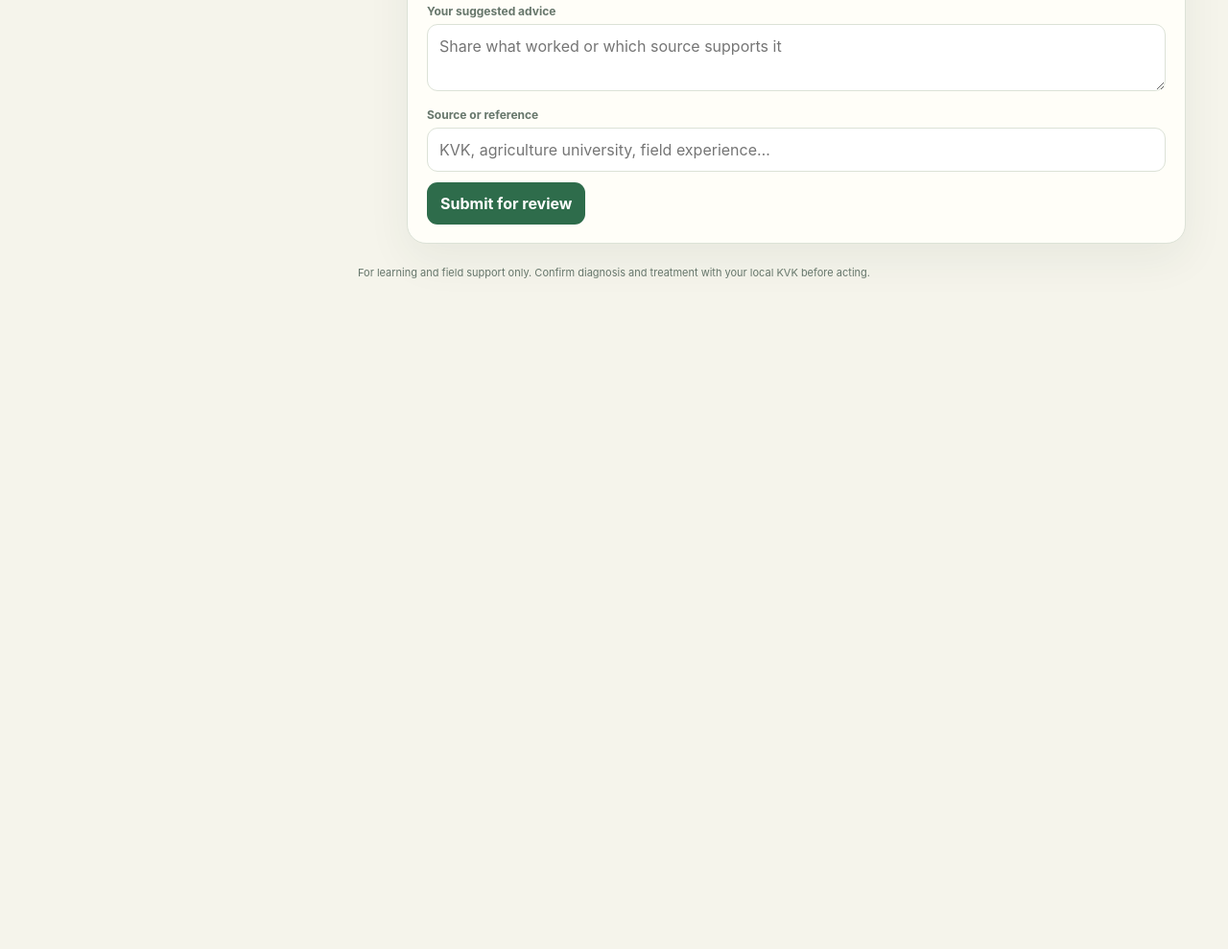
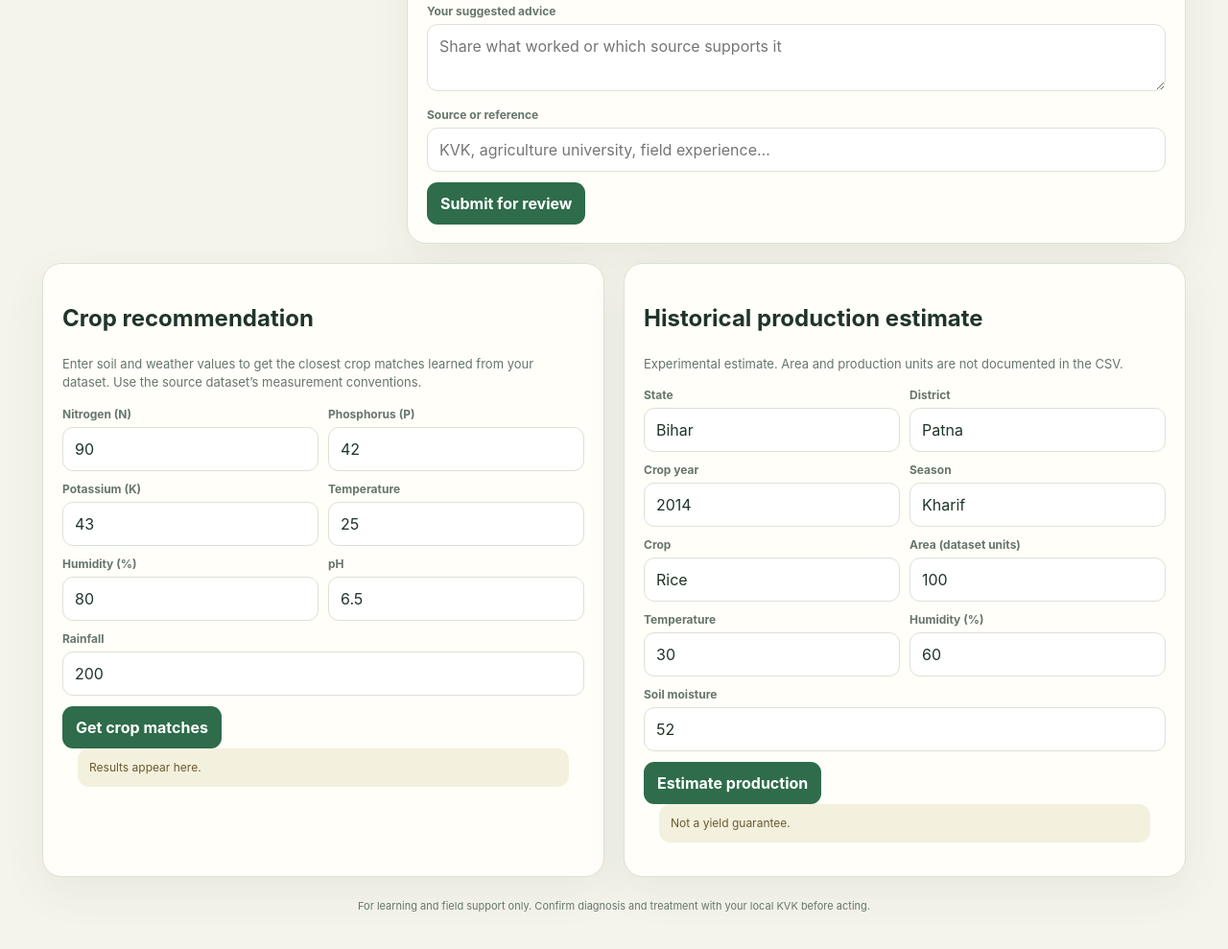
Before and after one commit to 1vansh-5/workai, a plain HTML site: page static/index.html in a window 1280 px wide. Shown: the part 1127-2116 px from the top of the page at 96% size. Before the commit the page ends 1479 px from the top, so only its background shows below. Drawn offline with Linux system fonts and the light colour scheme; no server answers.

Commit message:
Implement crop recommendation and production estimate forms
Added forms for crop recommendation and historical production estimate with relevant fields.

```diff
--- a/static/index.html
+++ b/static/index.html
@@ -546,6 +546,10 @@
             .chat {
                 min-height: 470px
             }
+
+            .models {
+                grid-template-columns: 1fr
+            }
         }
 
         @media(max-width:520px) {
@@ -687,6 +691,56 @@
                 </section>
             </div>
         </section>
+        <section class="models"
+            style="display:grid;grid-template-columns:repeat(auto-fit,minmax(min(100%,420px),1fr));gap:20px;margin-top:20px">
+            <section class="card learning">
+                <h2>Crop recommendation</h2>
+                <p>Enter soil and weather values to get the closest crop matches learned from your dataset. Use the
+                    source dataset’s measurement conventions.</p>
+                <form id="recommendForm">
+                    <div class="formgrid">
+                        <div class="field"><label>Nitrogen (N)</label><input id="recN" type="number" step="any" min="0"
+                                required value="90"></div>
+                        <div class="field"><label>Phosphorus (P)</label><input id="recP" type="number" step="any"
+                                min="0" required value="42"></div>
+                        <div class="field"><label>Potassium (K)</label><input id="recK" type="number" step="any" min="0"
+                                required value="43"></div>
+                        <div class="field"><label>Temperature</label><input id="recTemp" type="number" step="any"
+                                required value="25"></div>
+                        <div class="field"><label>Humidity (%)</label><input id="recHumidity" type="number" step="any"
+                                min="0" max="100" required value="80"></div>
+                        <div class="field"><label>pH</label><input id="recPh" type="number" step="any" min="0" max="14"
+                                required value="6.5"></div>
+                        <div class="field wide"><label>Rainfall</label><input id="recRain" type="number" step="any"
+                                min="0" required value="200"></div>
+                    </div><button class="submit">Get crop matches</button>
+                </form>
+                <div class="notice" id="recommendResult" aria-live="polite">Results appear here.</div>
+            </section>
+            <section class="card learning">
+                <h2>Historical production estimate</h2>
+                <p>Experimental estimate. Area and production units are not documented in the CSV.</p>
+                <form id="productionForm">
+                    <div class="formgrid">
+                        <div class="field"><label>State</label><input id="prodState" required value="Bihar"></div>
+                        <div class="field"><label>District</label><input id="prodDistrict" required value="Patna"></div>
+                        <div class="field"><label>Crop year</label><input id="prodYear" type="number" min="1997"
+                                max="2100" required value="2014"></div>
+                        <div class="field"><label>Season</label><input id="prodSeason" required value="Kharif"></div>
+                        <div class="field"><label>Crop</label><input id="prodCrop" required value="Rice"></div>
+                        <div class="field"><label>Area (dataset units)</label><input id="prodArea" type="number"
+                                min="0.001" step="any" required value="100"></div>
+                        <div class="field"><label>Temperature</label><input id="prodTemp" type="number" step="any"
+                                required value="30"></div>
+                        <div class="field"><label>Humidity (%)</label><input id="prodHumidity" type="number" min="0"
+                                max="100" step="any" required value="60"></div>
+                        <div class="field wide"><label>Soil moisture</label><input id="prodMoisture" type="number"
+                                min="0" max="100" step="any" required value="52"></div>
+                    </div><button class="submit">Estimate production</button>
+                </form>
+                <div class="notice" id="productionResult" aria-live="polite">Not a yield guarantee.</div>
+            </section>
+        </section>
         <div class="foot">For learning and field support only. Confirm diagnosis and treatment with your local KVK
             before acting.</div>
     </main>
@@ -700,6 +754,8 @@
         for (const ev of ['dragenter', 'dragover']) $('drop').addEventListener(ev, e => { e.preventDefault(); $('drop').classList.add('drag') }); for (const ev of ['dragleave', 'drop']) $('drop').addEventListener(ev, e => { e.preventDefault(); $('drop').classList.remove('drag') }); $('drop').addEventListener('drop', e => { const f = e.dataTransfer.files[0]; if (f && f.type.startsWith('image/')) { $('file').files = e.dataTransfer.files; $('file').dispatchEvent(new Event('change')) } });
         $('contribution').addEventListener('submit', async e => { e.preventDefault(); const status = $('contribStatus'); status.textContent = 'Saving…'; const data = { crop: $('ccrop').value, problem: $('problem').value, observation: $('observation').value, suggested_advice: $('advice').value, source: $('source').value }; try { const r = await fetch('/api/contributions', { method: 'POST', headers: { 'Content-Type': 'application/json' }, body: JSON.stringify(data) }); const j = await r.json(); if (!r.ok) throw new Error(j.detail || 'Submission failed'); status.textContent = j.message; e.target.reset() } catch (err) { status.textContent = err.message } }
         ); refresh();
+        $('recommendForm').addEventListener('submit', async e => { e.preventDefault(); const data = { N: +$('recN').value, P: +$('recP').value, K: +$('recK').value, temperature: +$('recTemp').value, humidity: +$('recHumidity').value, ph: +$('recPh').value, rainfall: +$('recRain').value }, out = $('recommendResult'); out.textContent = 'Finding matches…'; try { const r = await fetch('/api/recommend-crop', { method: 'POST', headers: { 'Content-Type': 'application/json' }, body: JSON.stringify(data) }), j = await r.json(); if (!r.ok) throw Error(j.detail || 'Request failed'); out.textContent = j.recommendations.map((x, i) => `${i + 1}. ${x.crop} — ${(x.probability * 100).toFixed(1)}% model score`).join('\n') + '\n\n' + j.note } catch (err) { out.textContent = err.message } });
+        $('productionForm').addEventListener('submit', async e => { e.preventDefault(); const data = { State_Name: $('prodState').value, District_Name: $('prodDistrict').value, Crop_Year: +$('prodYear').value, Season: $('prodSeason').value, Crop: $('prodCrop').value, Temperature: +$('prodTemp').value, Humidity: +$('prodHumidity').value, Soil_Moisture: +$('prodMoisture').value, Area: +$('prodArea').value }, out = $('productionResult'); out.textContent = 'Estimating…'; try { const r = await fetch('/api/predict-production', { method: 'POST', headers: { 'Content-Type': 'application/json' }, body: JSON.stringify(data) }), j = await r.json(); if (!r.ok) throw Error(j.detail || 'Request failed'); out.textContent = `Estimated production: ${Number(j.estimated_production).toLocaleString()} ${j.unit}\n\n${j.note}` } catch (err) { out.textContent = err.message } });
     </script>
 </body>
 
```
